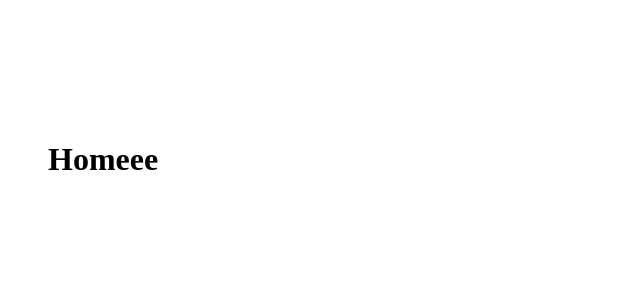
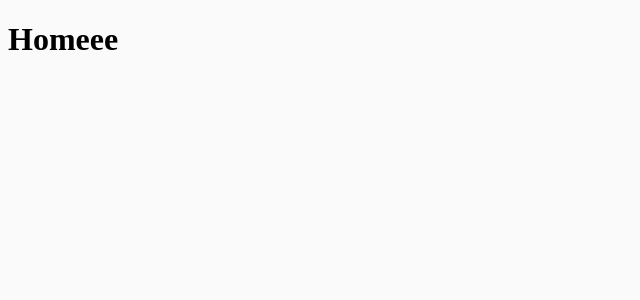
Before and after one commit to viniciusfg05/coffee-delivery, a React (Vite) app: page / in a window 1280 px wide. Shown: the top 300 px of the page, without its empty margins (0-640 px from the left). Built offline with nearby package versions, Linux system fonts and the light colour scheme.

Commit message:
Configurando o Styled componets e tipando

```diff
--- a/src/App.tsx
+++ b/src/App.tsx
@@ -1,6 +1,7 @@
 import { BrowserRouter } from 'react-router-dom'
 import { ThemeProvider } from 'styled-components'
 import { RouterProvider } from './Router'
+import { GlobalStyles } from './Styles/Global'
 import { defaultTheme } from './Styles/Theme/Default'
 
 function App() {
@@ -9,7 +10,10 @@ function App() {
       <BrowserRouter>
         <RouterProvider />
 
+
       </BrowserRouter>
+
+      <GlobalStyles />
     </ThemeProvider>
   )
 }
--- /dev/null
+++ b/src/Styles/Global.tsx
@@ -0,0 +1,7 @@
+import { createGlobalStyle } from 'styled-components'
+
+export const GlobalStyles = createGlobalStyle`
+  body {
+    background: ${(props) => props.theme.background}
+  }
+`
--- a/src/layout/DefaultLayout/styles.ts
+++ b/src/layout/DefaultLayout/styles.ts
@@ -1,14 +1,5 @@
 import styled from 'styled-components'
 
 export const LayoutContainer = styled.div`
-  max-width: 74rem;
-  height: calc(100vh - 10rem);
-  margin: 5rem auto;
-  padding: 2.5rem;
 
-  background: ${(props) => props.theme['gray-800']};
-  border-radius: 8px;
-
-  display: flex;
-  flex-direction: column;
 `
```
Also changed, not shown: src/@types/styles.d.ts (added, +14 -0 lines).
